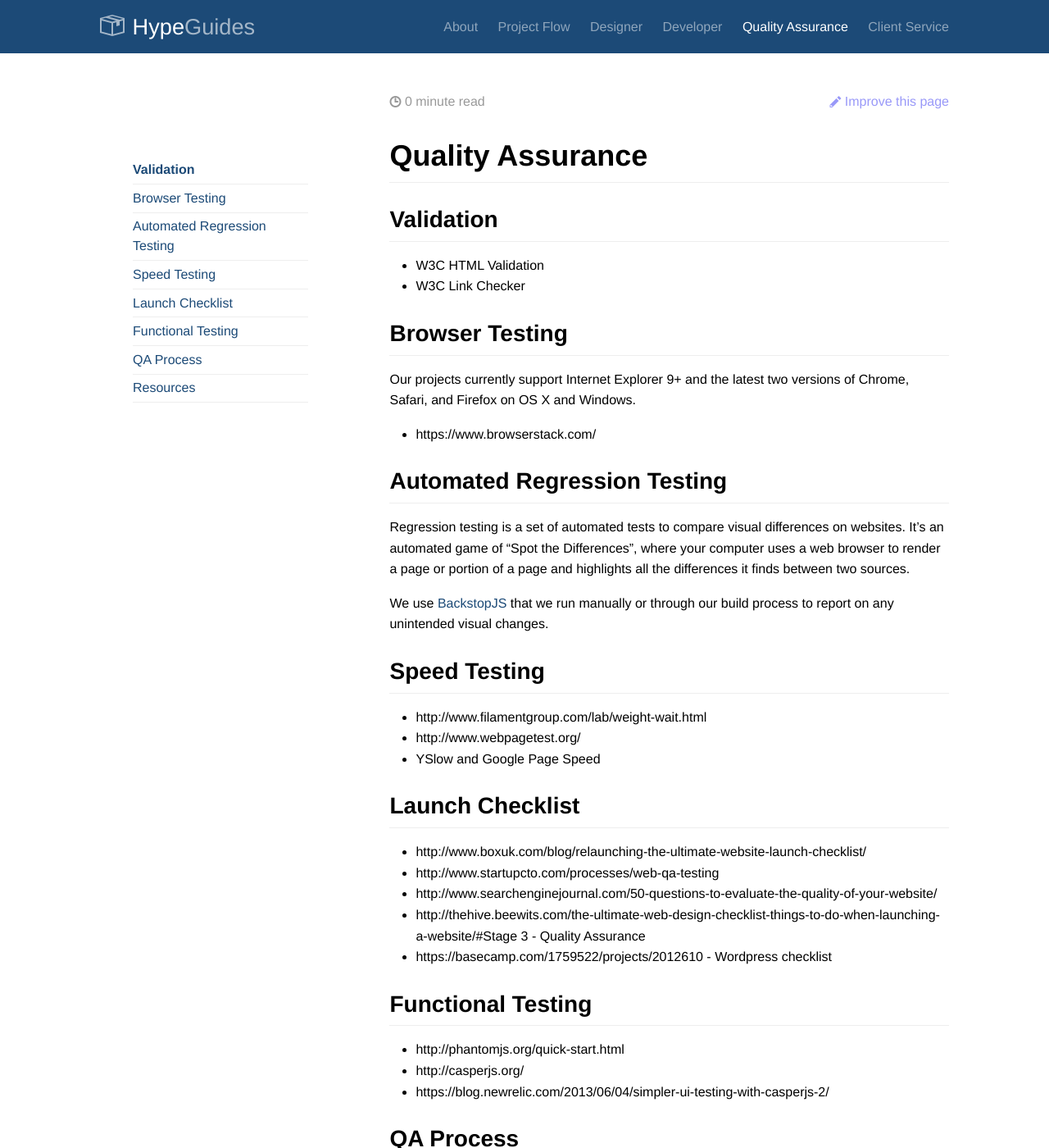
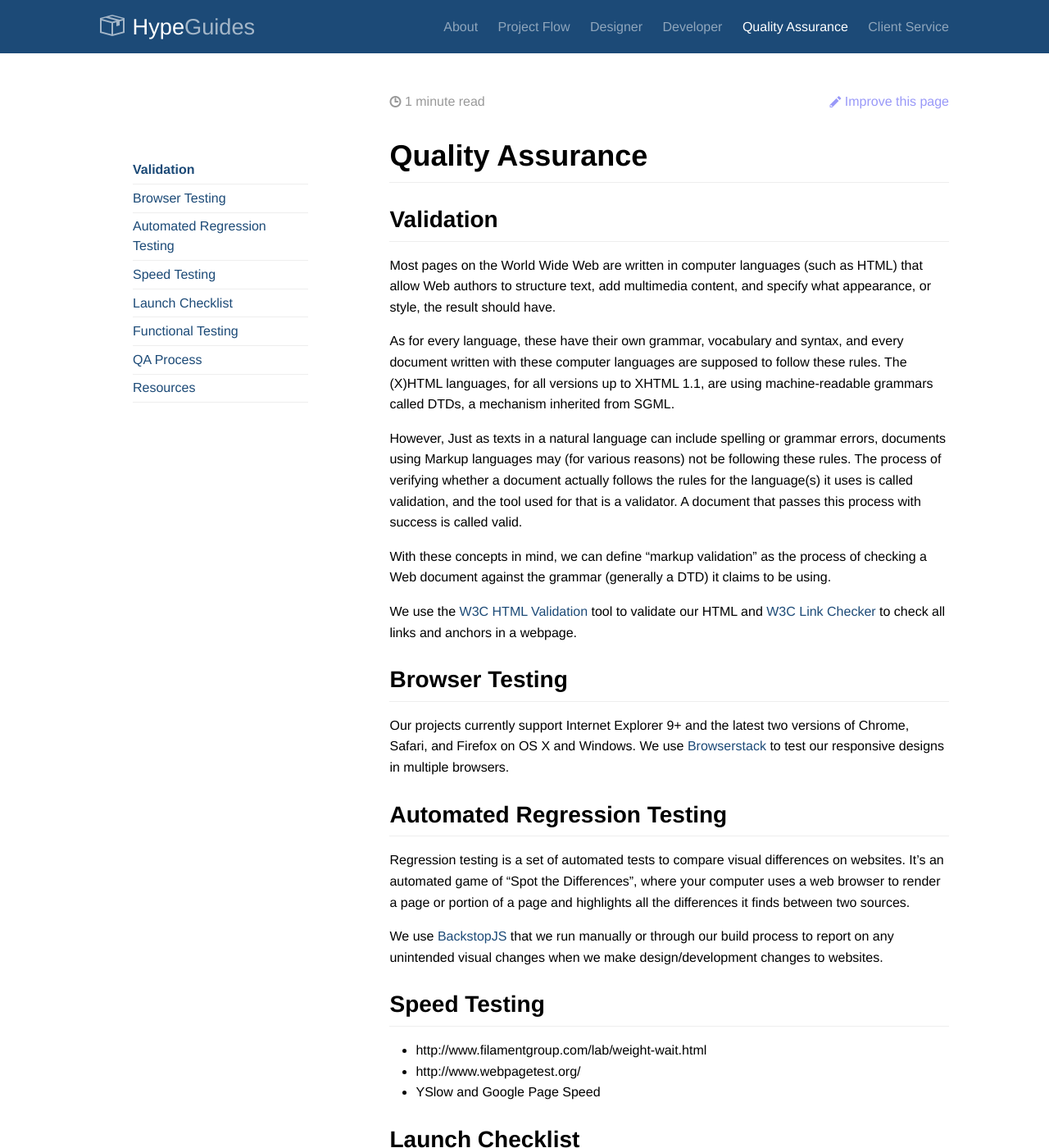
Before and after one commit to TaniaD13/handbook, a Jekyll site: the page built from qa.md, in a window 1280 px wide and 1400 px high. Shown: the whole window at 82% size. Built offline with Jekyll 4.4.1, drawn with Linux system fonts in a browser that asks for light colours; Markdown is read by kramdown in place of the engine named in the settings.

Commit message:
Update qa.md

```diff
--- a/qa.md
+++ b/qa.md
@@ -6,21 +6,26 @@ permalink: /qa/
 
 # Quality Assurance
 
-##Validation
-* W3C HTML Validation
-* W3C Link Checker
+## Validation
+Most pages on the World Wide Web are written in computer languages (such as HTML) that allow Web authors to structure text, add multimedia content, and specify what appearance, or style, the result should have.
 
-##Browser Testing
-Our projects currently support Internet Explorer 9+ and the latest two versions of Chrome, Safari, and Firefox on OS X and Windows.
+As for every language, these have their own grammar, vocabulary and syntax, and every document written with these computer languages are supposed to follow these rules. The (X)HTML languages, for all versions up to XHTML 1.1, are using machine-readable grammars called DTDs, a mechanism inherited from SGML.
 
-* https://www.browserstack.com/
+However, Just as texts in a natural language can include spelling or grammar errors, documents using Markup languages may (for various reasons) not be following these rules. The process of verifying whether a document actually follows the rules for the language(s) it uses is called validation, and the tool used for that is a validator. A document that passes this process with success is called valid.
+
+With these concepts in mind, we can define "markup validation" as the process of checking a Web document against the grammar (generally a DTD) it claims to be using.
+
+We use the [W3C HTML Validation](https://validator.w3.org) tool to validate our HTML and [W3C Link Checker](https://validator.w3.org/checklink) to check all links and anchors in a webpage.
+
+## Browser Testing
+Our projects currently support Internet Explorer 9+ and the latest two versions of Chrome, Safari, and Firefox on OS X and Windows. We use [Browserstack](https://www.browserstack.com) to test our responsive designs in multiple browsers.
 
 ## Automated Regression Testing
 Regression testing is a set of automated tests to compare visual differences on websites. It’s an automated game of “Spot the Differences”, where your computer uses a web browser to render a page or portion of a page and highlights all the differences it finds between two sources.
 
-We use [BackstopJS](https://garris.github.io/BackstopJS/) that we run manually or through our build process to report on any unintended visual changes.
+We use [BackstopJS](https://garris.github.io/BackstopJS/) that we run manually or through our build process to report on any unintended visual changes when we make design/development changes to websites.
 
-##Speed Testing
+## Speed Testing
 * http://www.filamentgroup.com/lab/weight-wait.html
 * http://www.webpagetest.org/
 * YSlow and Google Page Speed
```
